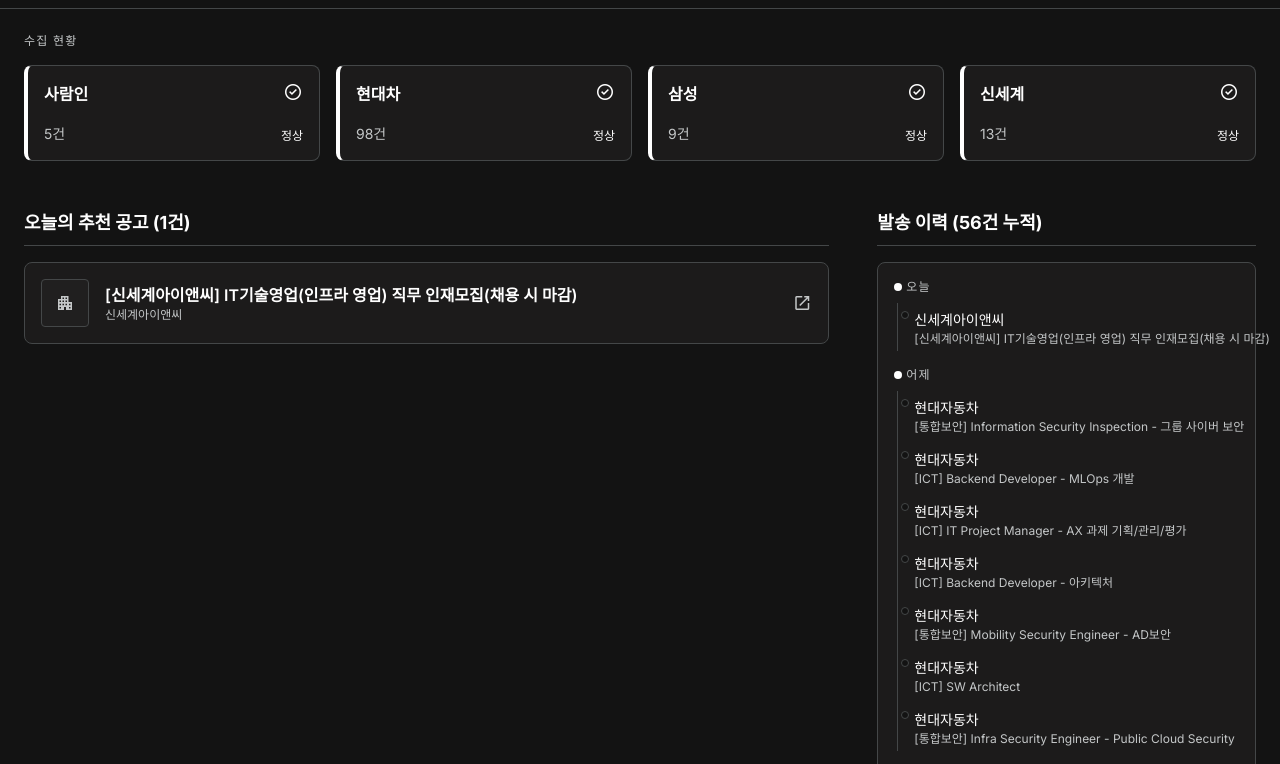
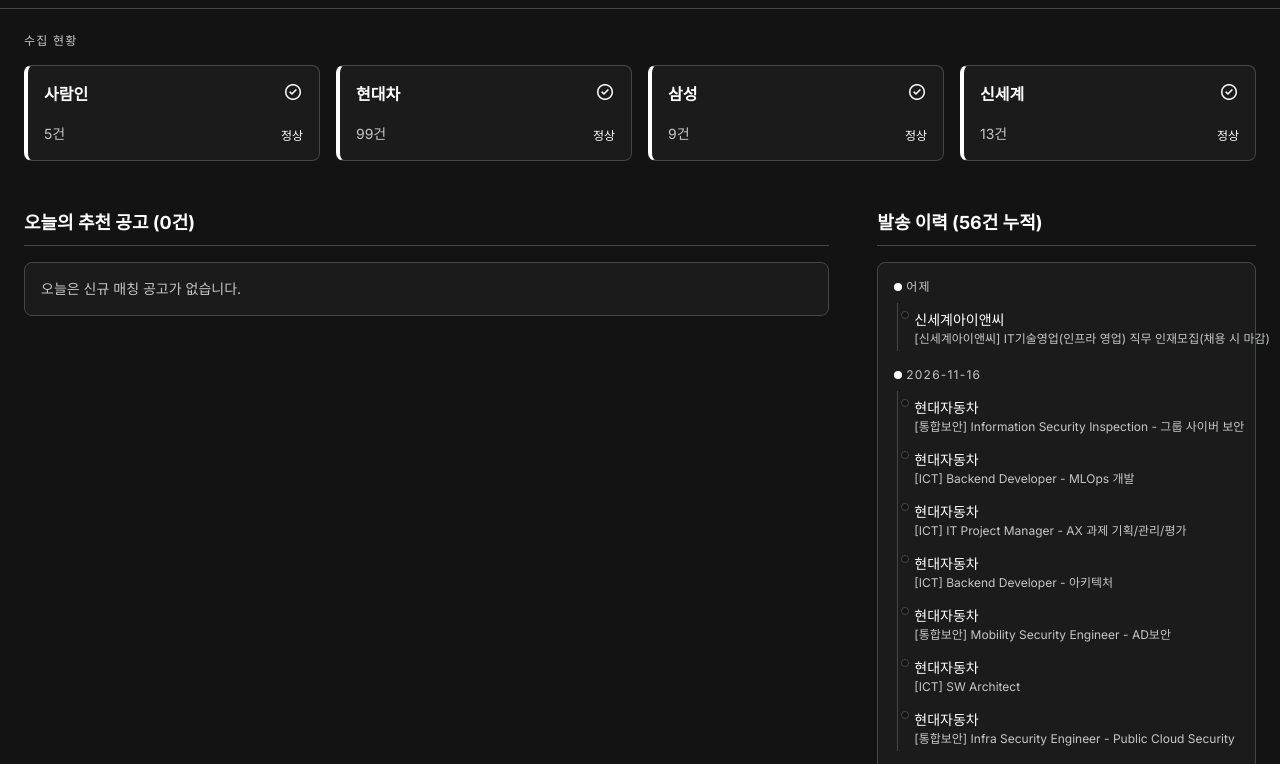
Before and after one commit to kish0ck/job-radar, a plain HTML site: page docs/index.html in a window 1280 px wide. Shown: the part 55-819 px from the top of the page. Drawn offline with nearby package versions, Linux system fonts and the light colour scheme.

Commit message:
chore: 자동 실행 결과 갱신 (2026-11-18)

```diff
--- a/docs/index.html
+++ b/docs/index.html
@@ -55,7 +55,7 @@ tailwind.config = {
   <div class="flex items-center text-on-surface-variant text-xs mono bg-surface-container
               py-xs px-sm rounded border border-outline-variant">
     <span class="material-symbols-outlined text-[16px] mr-xs">update</span>
-    마지막 실행: 2026-11-17T04:56:00
+    마지막 실행: 2026-11-18T03:59:47
   </div>
 </header>
 <main class="p-lg max-w-container-max mx-auto space-y-xl">
@@ -79,7 +79,7 @@ tailwind.config = {
             <span class="material-symbols-outlined text-primary text-[20px]">check_circle</span>
           </div>
           <div class="flex justify-between items-end mt-auto">
-            <span class="text-sm text-on-surface-variant">98건</span>
+            <span class="text-sm text-on-surface-variant">99건</span>
             <span class="text-xs mono text-primary">정상</span>
           </div>
         </div>
@@ -108,23 +108,12 @@ tailwind.config = {
   <div class="grid grid-cols-1 lg:grid-cols-12 gap-xl">
     <section class="lg:col-span-8 space-y-sm">
       <h2 class="text-lg font-bold text-primary border-b border-outline-variant pb-sm mb-md">
-        오늘의 추천 공고 (1건)
+        오늘의 추천 공고 (0건)
       </h2>
-      <div class="space-y-sm">
-        <a href="https://job.shinsegae.com/rcrut/detail/5450" target="_blank" rel="noopener"
-           class="glass-card rounded-lg p-md flex items-center gap-md hover:bg-surface-container-high
-                  transition-colors group">
-          <div class="w-12 h-12 rounded bg-surface-container flex items-center justify-center
-                      border border-outline-variant shrink-0">
-            <span class="material-symbols-outlined text-on-surface-variant">apartment</span>
-          </div>
-          <div class="flex-1 min-w-0">
-            <h3 class="text-base text-primary font-semibold truncate">[신세계아이앤씨] IT기술영업(인프라 영업) 직무 인재모집(채용 시 마감)</h3>
-            <p class="text-xs text-on-surface-variant truncate">신세계아이앤씨</p>
-          </div>
-          <span class="material-symbols-outlined text-on-surface-variant
-                       group-hover:text-primary transition-colors shrink-0">open_in_new</span>
-        </a></div>
+
+        <div class="glass-card rounded-lg p-md text-on-surface-variant text-sm">
+          오늘은 신규 매칭 공고가 없습니다.
+        </div>
     </section>
     <section class="lg:col-span-4 space-y-md">
       <h2 class="text-lg font-bold text-primary border-b border-outline-variant pb-sm mb-md">
@@ -135,7 +124,7 @@ tailwind.config = {
         <div class="mb-md">
           <h4 class="text-xs text-on-surface-variant uppercase tracking-widest mb-sm
                      flex items-center gap-xs">
-            <span class="w-2 h-2 rounded-full bg-primary inline-block"></span> 오늘
+            <span class="w-2 h-2 rounded-full bg-primary inline-block"></span> 어제
           </h4>
           <div class="space-y-xs pl-sm border-l border-outline-variant ml-[3px]">
 
@@ -153,7 +142,7 @@ tailwind.config = {
         <div class="mb-md">
           <h4 class="text-xs text-on-surface-variant uppercase tracking-widest mb-sm
                      flex items-center gap-xs">
-            <span class="w-2 h-2 rounded-full bg-primary inline-block"></span> 어제
+            <span class="w-2 h-2 rounded-full bg-primary inline-block"></span> 2026-11-16
           </h4>
           <div class="space-y-xs pl-sm border-l border-outline-variant ml-[3px]">
 
```
